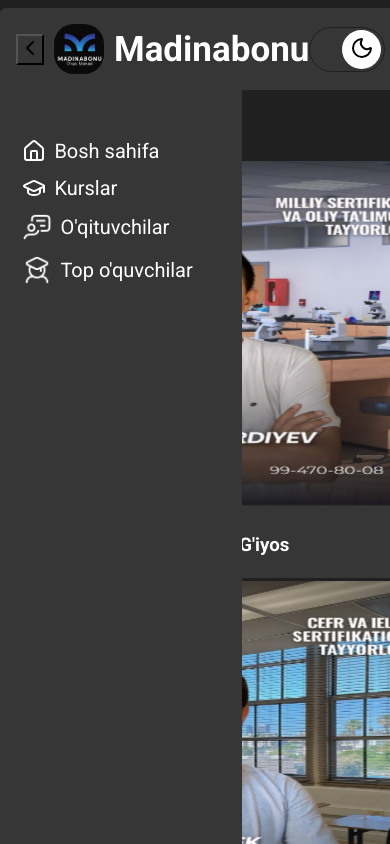
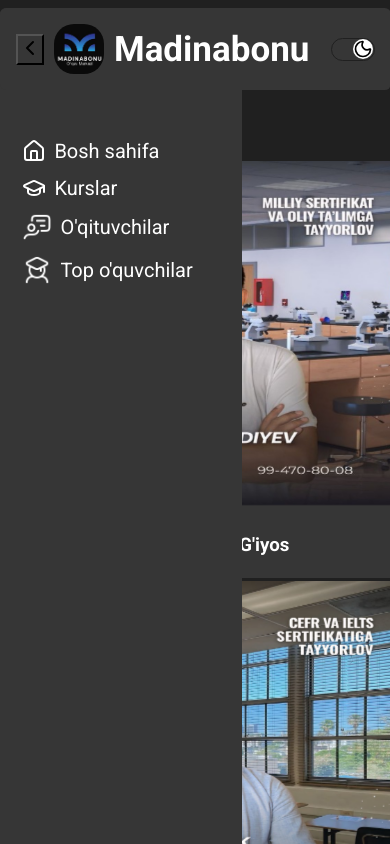
Before and after one commit to MuhammadBek1997/madinabonu-platform, a React (Vite) app: page /teachers in a window 390 px wide. Shown: the top 844 px of the page. Built offline with nearby package versions, Linux system fonts and the light colour scheme.

Commit message:
cardlar va responsive o'zgartirildi

```diff
--- a/src/App.jsx
+++ b/src/App.jsx
@@ -30,6 +30,10 @@ function App() {
   }
   // tugadi
 
+
+  useState(()=>{
+
+  },[])
 
   const saveInfo = () => {
     setUser({ name: name, surname: surname })
@@ -230,7 +234,7 @@ function App() {
       <Navbar theme={theme} openTheme={openTheme} setOpenTheme={setOpenTheme} handleChangeTheme={handleChangeTheme} setsToggle={setsToggle} sToggle={sToggle} />
       <Routes>
         <Route path='/' element={<Home openTheme={openTheme} setOpenTheme={setOpenTheme} handleChangeTheme={handleChangeTheme} user={user} name={name} surname={surname} setName={setName} setSurname={setSurname} setTheme={setTheme} theme={theme} saveInfo={saveInfo} />} />
-        <Route path='/teachers' element={<Teachers    courses={courses} />} />
+        <Route path='/teachers' element={<Teachers    courses={courses} setsToggle={setsToggle} sToggle={sToggle} />} />
         <Route path='/topStudents' element={<TopStudents courses={courses}  />} />
         <Route path='/teachersSingle/:id' element={<SingleTeachers/>} />
       </Routes>
--- a/src/components/CoursesCard.jsx
+++ b/src/components/CoursesCard.jsx
@@ -3,12 +3,13 @@ import { ChevronDown, ChevronLeft, ChevronRight, ChevronUp } from 'lucide-react'
 import { Link } from 'react-router-dom'
 
 
-const CoursesCard = ({ name, subject, img, courses, achievements, GroupPhotos, WorkExperience, students, AboutTeacher,id }) => {
+const CoursesCard = ({ name, subject, img, courses, achievements, GroupPhotos, WorkExperience, students, AboutTeacher,id, setsToggle,sToggle }) => {
 
     const [cardToggle, setCardToggle] = useState(false)
 
     return (
         <div>
+
             <div className="card">
                 <div className='face front'>
                     <img className='pictures' src={img} alt={name} />
--- a/src/pages/Home.jsx
+++ b/src/pages/Home.jsx
@@ -1,7 +1,7 @@
 import '../styles/Home.css'
 
 
-const Home = () => {
+const Home = ({ setsToggle,sToggle }) => {
 
   return (
     <section>
--- a/src/pages/Teachers.jsx
+++ b/src/pages/Teachers.jsx
@@ -1,16 +1,19 @@
 import React, { useState } from 'react'
 import '../styles/Teachers.css'
+import '../styles/ForCards.css'
 import { ChevronLeft, ChevronRight } from 'lucide-react'
 import CoursesCard from '../components/CoursesCard'
 
-const Teachers = ({ courses }) => {
+const Teachers = ({ courses, setsToggle,sToggle }) => {
 
 
     return(
         <section className='course-list'>
             {
+
                 courses.map((item, index) => {
                     return <CoursesCard key={index} {...item} />
+
                 })
             }
         </section>
--- /dev/null
+++ b/src/styles/ForCards.css
@@ -0,0 +1,59 @@
+.card {
+    position: relative;
+    width: 600px;
+    height: 400px;
+    transform-style: preserve-3d;
+
+}
+.card .face {
+    position: absolute;
+    top: 0;
+    left: 0;
+    width: 100%;
+    height: 100%;
+    transform-style: preserve-3d;
+    display: flex;
+    align-items: start;
+    justify-content: center;
+    backface-visibility: hidden;
+    transition: 1.1s ease-in-out;
+    transform: perspective(500px) rotateY(0deg);
+    border-radius: 0.5rem;
+
+}
+.full-info {
+    border-radius: 15px;
+}
+/* old qismi studentlar uchun */
+.card .face.front {
+    color: var(--card-text);
+    background: var(--nav-said);
+    backdrop-filter: blur(1px);
+    -webkit-backdrop-filter: blur(1px);
+
+
+}
+.card:hover .face.front {
+    transform: perspective(500px) rotateY(180deg);
+}
+/* orqa qismi studentlar uchun */
+.card .face.back {
+    color:var(--card-text) ;
+    transform: perspective(500px) rotateY(180deg);
+    text-align: start;
+   background: var(--nav-said);
+    backdrop-filter: blur(1px);
+    -webkit-backdrop-filter: blur(1px);
+}
+.card:hover .face.back {
+    transform: perspective(500px) rotateY(360deg) translate3d(-30px, -50px, 0);
+}
+.card .face.back h2 {
+    display: flex;
+    align-items: center;
+    justify-content: start;
+    font-size: 20px;
+    text-transform: uppercase;
+    transform: perspective(500px) translateZ(50px);
+
+}
--- a/src/styles/Home.css
+++ b/src/styles/Home.css
@@ -1,5 +1,5 @@
 .hero {
-    width: 60vw;
+    width: 1200px;
     height: 30vh;
     padding: 2rem;
     background-color: var();
@@ -9,7 +9,7 @@
     align-items: center;
     justify-content: start;
     gap: 200px;
-    margin-left: 10vw;
+    margin-left: 13vw;
 }
 
  .for-words-btns h1{
@@ -21,6 +21,11 @@
     width: 30vw;
     color: var(--text-cont);
     align-self: flex-start;
+}
+
+.section-open .hero{
+    width: 1200px;
+    margin-left: 3%;
 }
 
 .btn{
@@ -75,14 +80,9 @@ background-color: var(--nav-said);
 
 
 @media (max-width: 500px) {
-    .img-hero{
-        width: 500px;
-        height: 500px;
-        display: none;
-    }
     .hero {
-        width: 60vw;
-        height: 30vh;
+        width: 498px;
+        height: 10vh;
         /* padding: 2rem; */
         background-color: var(--bg-del);
         border: 1px solid var(--border-cont);
@@ -94,4 +94,8 @@ background-color: var(--nav-said);
         /* margin-left: 10vw; */
     }
 
+    .section-open .hero{
+        width: 500px;
+        margin-left: 3%;
+    }
 }
--- a/src/styles/Navbar.css
+++ b/src/styles/Navbar.css
@@ -28,6 +28,8 @@
     left: 5%;
 }
 
+
+
 .saidbar-btn{
     display: none;
 }
@@ -51,14 +53,15 @@
 }
 
 .theme-cont{
-    width: 70px;
-    height: 39px;
+    width: 40px;
+    height: 19px;
     border: 1px solid var(--bg-cont);
     border-radius: 50px;
     display: flex;
     align-items: center;
+    justify-content: start;
     position: relative;
-    padding: 2px;
+    padding: 1px;
 }
 .theme-cont.theme-light .theme-toggle{
     transform: translateX(1px);
@@ -66,13 +69,16 @@
 }
 
 .theme-toggle{
-    width: 39px;
-    height: 39px;
+    width: 20px;
+    height: 20px;
     border-radius: 50%;
     border: none;
     background-color: white;
-    transform: translateX(30px);
+    transform: translateX(20px);
     transition: 500ms;
+    display: flex;
+    align-items: center;
+    justify-content: center;
 }
 
 
@@ -105,12 +111,18 @@
         background-color: var(--nav-said);
 
     }
+
+    .section-open .navbar{
+        width: 89.5%;
+        left: 0.5%;
+    }
+
   }
 
 
   @media (max-width:500px) {
     .navbar {
-        width: 93vw;
+        width: 92vw;
         position: fixed;
         height: fit-content;
         background-color: var(--nav-said);
@@ -128,4 +140,9 @@
         display: inline;
     }
 
+    .section-open .navbar{
+        width: 89.5%;
+        left: 0.5%;
+    }
+
   }
--- a/src/styles/Sidebar.css
+++ b/src/styles/Sidebar.css
@@ -1,7 +1,7 @@
 
 /* umumiy saidbarga berilgan stil */
 .sidebar {
-    width: 11.5vw;
+    width: 14rem;
     height: 100vh;
     position: fixed;
     background: var(--nav-said);
@@ -12,7 +12,7 @@
 }
 /* yopilganda berilgan stil */
 .sidebar-open{
-    width: 2vw;
+    width: 2rem;
 }
 /* sahifalar va uni yonidagi btnni o'rab turgan div */
 .saidbarBtn-word{
--- a/src/styles/Students.css
+++ b/src/styles/Students.css
@@ -74,3 +74,99 @@
     transform: perspective(500px) translateZ(50px);
 
 } */
+@media (max-width:850px) {
+
+    .course-list {
+        display: grid;
+        grid-template-columns: repeat(2, auto);
+        justify-content: center;
+        align-items: center;
+        gap: 20px;
+        /* margin-left: 2px; */
+        /* background-color: var(--nav-said); */
+
+    }
+    .card {
+        position: relative;
+        width: 340px;
+        height: 350px;
+        transform-style: preserve-3d;
+        border-radius: 15px;
+    }
+
+    .pictures {
+        width: 300px;
+        height: 260px;
+        border-top-left-radius: 0.4rem;
+        border-top-right-radius: 0.4rem;
+
+    }
+
+
+}
+
+@media (max-width:500px) {
+    .course-list {
+        display: grid;
+        grid-template-columns: repeat(1, auto);
+        justify-content: center;
+        align-items: center;
+        gap: 20px;
+        margin-left: 2px;
+        /* background-color: var(--nav-said); */
+
+    }
+
+
+
+    .card {
+        position: relative;
+        width: 500px;
+        height: 400px;
+        transform-style: preserve-3d;
+        border-radius: 15px;
+    }
+
+
+    .pictures {
+        width: 400px;
+        height: 310px;
+        border-top-left-radius: 0.4rem;
+        border-top-right-radius: 0.4rem;
+
+    }
+
+    .card .face.back h2 {
+
+        display: flex;
+        align-items: center;
+        justify-content: start;
+        font-size: 20px;
+        margin-left: 20px;
+        /* text-transform: uppercase; */
+        /* transform: perspective(500px) translateZ(50px); */
+
+    }
+
+    .card .face h4 {
+        display: flex;
+        align-items: center;
+        justify-content: center;
+        font-size: 10px;
+        margin-left: 20px;
+        text-transform: uppercase;
+        transform: perspective(500px) translateZ(50px);
+
+    }
+
+
+     .card .face.back {
+        color: black;
+        transform: perspective(500px) rotateY(180deg);
+        width: 400px;
+
+
+    }
+
+
+}
--- a/src/styles/Teachers.css
+++ b/src/styles/Teachers.css
@@ -7,6 +7,14 @@
      margin-left: 15vw;
      margin-top: 50px;
 
+ }
+
+ .dataToggle:hover {
+     transform: translateY(-2px) scale(1.03);
+     box-shadow:
+         0 5px 12px rgba(0, 0, 0, 0.15),
+         0 0 10px rgba(142, 45, 226, 0.5);
+     filter: brightness(1.1);
  }
 
  .dataToggle {
@@ -24,20 +32,15 @@
      box-shadow: 0 2px 5px rgba(0, 0, 0, 0.1);
  }
 
- .dataToggle:hover {
-     transform: translateY(-2px) scale(1.03);
-     box-shadow:
-         0 5px 12px rgba(0, 0, 0, 0.15),
-         0 0 10px rgba(142, 45, 226, 0.5);
-     filter: brightness(1.1);
- }
+
  .card {
+     width: 600px;
      position: relative;
-     width: 300px;
      height: 400px;
      transform-style: preserve-3d;
      border-radius: 15px;
  }
+
  .card .face h4 {
      display: flex;
      align-items: center;
@@ -47,15 +50,22 @@
      transform: perspective(500px) translateZ(50px);
 
  }
+
  .full-info h2 {
      line-height: 2;
  }
+
+ .section-open .course-list {
+     width: 93%;
+     margin-left: 3%;
+ }
+
  /* old qismi */
  .card .face {
      position: absolute;
      top: 0;
      left: 0;
-     width: 100%;
+     /* width: 300px; */
      height: 100%;
      transform-style: preserve-3d;
      display: flex;
@@ -84,13 +94,6 @@
 
 
  /* orqa qismi */
- .card .face.back {
-     /* background:#3bc2ff; */
-     color: black;
-     transform: perspective(500px) rotateY(180deg);
-     padding: 2rem;
-
- }
 
  .card:hover .face.back {
      transform: perspective(500px) rotateY(360deg);
@@ -107,6 +110,13 @@
 
  }
 
+  .card .face.back {
+
+     color: black;
+     transform: perspective(500px) rotateY(180deg);
+     padding: 2rem;
+
+ }
 
  /* o'qituvchilarni rasmi uchun berilgan stil */
  .pictures {
@@ -146,8 +156,21 @@
          justify-content: center;
          align-items: center;
          gap: 20px;
-         margin-left: 82px;
+         /* margin-left: 82px; */
 
+     }
+     .section-open .course-list {
+        width: 93%;
+        padding-left: 2%;(!important)
+        /* margin-left: 3%; */
+    }
+
+    .card {
+        position: relative;
+        width: 430px;
+        height: 400px;
+        transform-style: preserve-3d;
+        border-radius: 15px;
     }
 
 
@@ -170,14 +193,16 @@
          grid-template-columns: repeat(1, auto);
          justify-content: center;
          align-items: center;
-         gap: 20px;
+         gap: 50px;
          margin-left: 2px;
 
      }
 
+
+
      .card {
          position: relative;
-        width: 477px;
+         width: 500px;
          height: 400px;
          transform-style: preserve-3d;
          border-radius: 15px;
@@ -185,12 +210,23 @@
 
 
      .pictures {
-         width: 477px;
+         width: 300px;
          height: 310px;
          border-top-left-radius: 0.4rem;
          border-top-right-radius: 0.4rem;
 
      }
+     .card .face.front .teacher-info {
+        position: absolute;
+        bottom: 0;
+        text-align: start;
+    }
+
+    .section-open .course-list {
+        width: 93%;
+        padding-left: 0;(!important)
+        /* margin-left: 3%; */
+    }
 
 
  }
```
Lines whose indentation alone changed are shown as unchanged.
